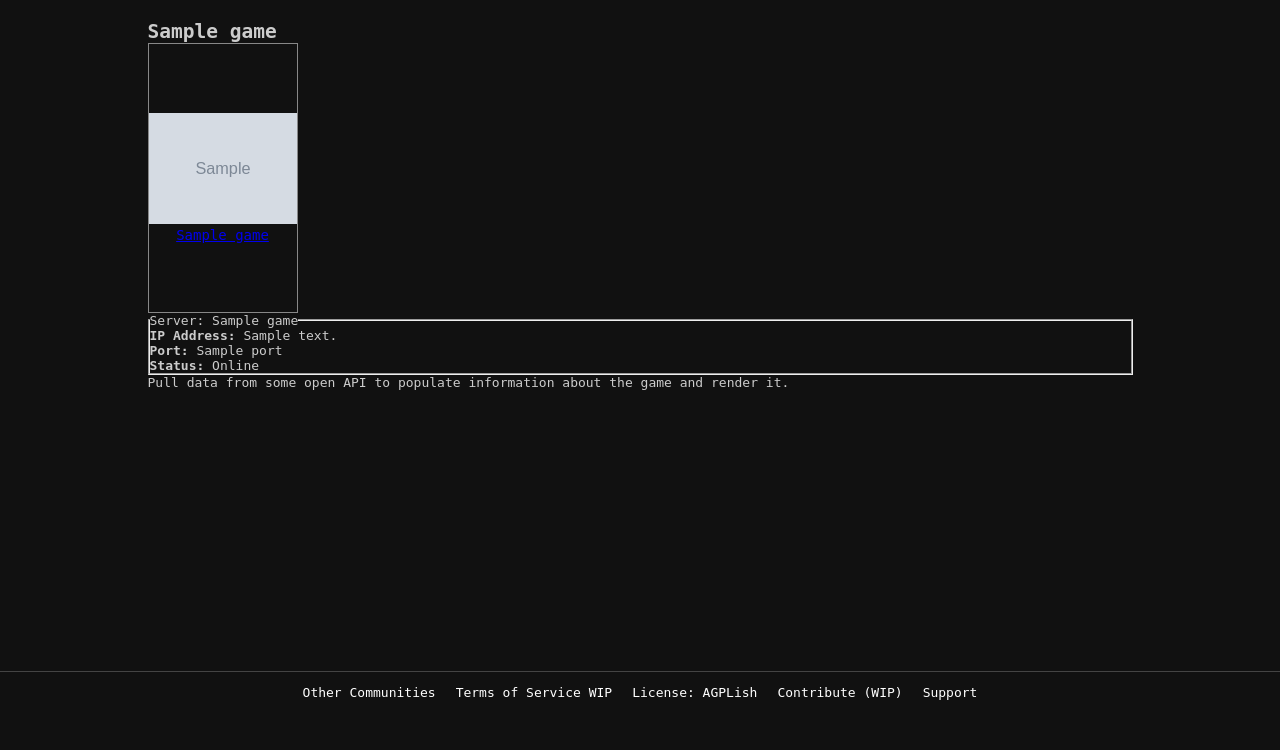
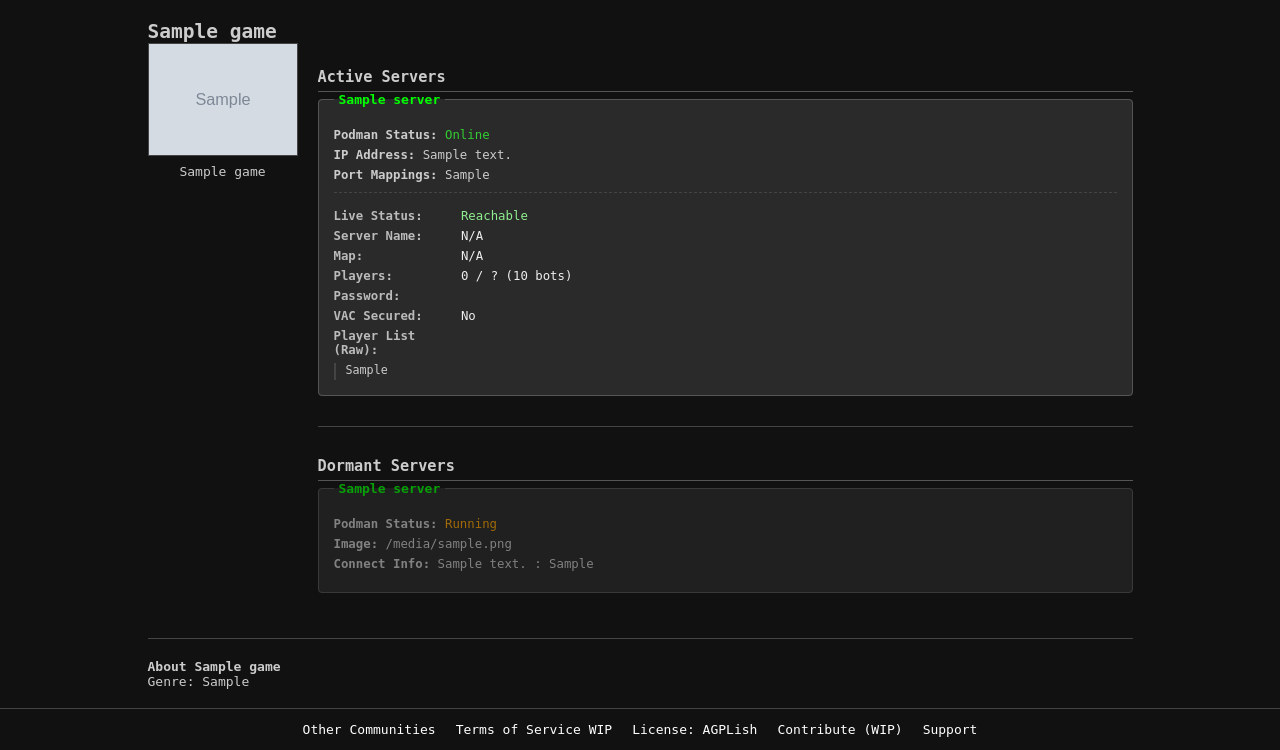
Before and after one commit to prdes/GameServerSupervisor, a Django app: template webpanel/templates/webpanel/game_detail.html in a window 1280 px wide. Shown: the part 87-837 px from the top of the page. Before the commit the page ends 787 px from the top, so only its background shows below. Run offline with Django 5.2, Linux system fonts and the light colour scheme; tables that the repository leaves empty hold one stand-in row (values such as "Sample post"); the template is opened without the code that fills it: values that come from a table or form of the project are taken from there, most other values are stand-ins (such as "Sample title", 1, 10 or a date in 2020); grey boxes marked "Sample" are stand-in pictures.

Commit message:
Crackhead Programming be like
I am ashamed of what i have done but I got hl2dm to render properly
with the gamestats and everything. It's for the best as it made me
realize some of the things im not accounting for

Signed-off-by: Pratyush Desai <pratyush.desai@liberta.casa>

```diff
--- a/webpanel/models.py
+++ b/webpanel/models.py
@@ -8,6 +8,13 @@
     name = models.CharField(max_length=100)
     genre = models.CharField(max_length=50, blank=True, null=True)
     thumbnail = models.ImageField(upload_to='game_thumbnails/', null=True, blank=True)
+    query_protocol=models.CharField(max_length=20, null=True)
+    default_query_port_key = models.CharField(
+        max_length=20,
+        blank=True,
+        null=True,
+        help_text="Default key (e.g., '27015/udp' or '27910') used for status queries within the Server's port mappings."
+    )
 
     def __str__(self) -> str:
         return self.name
--- a/webpanel/templates/webpanel/game_detail.html
+++ b/webpanel/templates/webpanel/game_detail.html
@@ -5,32 +5,193 @@
 {% block content %}
 <h2>{{ game.name }}</h2>
 
+{# --- Add the CSS from previous example for .server-box etc. --- #}
+<style>
+    .server-box {
+        border: 1px solid #555;
+        padding: 15px;
+        margin-bottom: 15px;
+        background-color: #2a2a2a;
+        border-radius: 4px;
+    }
+
+    .server-box legend {
+        font-weight: bold;
+        color: #0f0;
+        /* Lime green */
+        padding: 0 5px;
+    }
+
+    .server-details p {
+        margin: 6px 0;
+        font-size: 0.95em;
+    }
+
+    .live-stats {
+        margin-top: 10px;
+        padding-top: 10px;
+        border-top: 1px dashed #444;
+        color: #eee;
+    }
+
+    .live-stats strong {
+        color: #bbb;
+        width: 120px;
+        display: inline-block;
+    }
+
+    /* Align labels */
+    .player-list {
+        list-style: none;
+        padding-left: 15px;
+        font-size: 0.9em;
+        color: #ccc;
+        max-height: 150px;
+        overflow-y: auto;
+        margin-top: 5px;
+        border-left: 2px solid #444;
+        padding-left: 10px;
+    }
+
+    .player-list li {
+        margin-bottom: 3px;
+    }
+
+    .error-msg {
+        color: #ff8888;
+        font-style: italic;
+        font-size: 0.9em;
+    }
+
+    .game-thumbnail {
+        float: left;
+        margin-right: 20px;
+        margin-bottom: 20px;
+        width: 150px;
+        text-align: center;
+    }
+
+    .server-lists {
+        overflow: hidden;
+    }
+
+    .clear-float {
+        clear: both;
+    }
+
+    h3 {
+        margin-top: 25px;
+        color: #ccc;
+        border-bottom: 1px solid #555;
+        padding-bottom: 5px;
+    }
+
+    hr.section-divider {
+        margin: 30px 0;
+        border: 0;
+        border-top: 1px solid #444;
+    }
+</style>
 
 <div class="game-detail">
-        <div class="game-box" style="width: 150px; text-align: center;">
-            <a href="{% url 'game_detail' game.name %}">
-                <img src="{{ game.thumbnail.url }}" alt="{{ game.name }}" style="width: 100%; height: auto;">
-                <p>{{ game.name }}</p>
-            </a>
+    <div class="game-thumbnail">
+        {% if game.thumbnail %}
+        <img src="{{ game.thumbnail.url }}" alt="{{ game.name }}"
+            style="width: 100%; height: auto; border: 1px solid #444;">
+        {% else %}
+        <div
+            style="width: 150px; height: 200px; background-color: #333; display: flex; align-items: center; justify-content: center; color: #888; border: 1px solid #444;">
+            No Thumbnail</div>
+        {% endif %}
+        <p style="margin-top: 5px;">{{ game.name }}</p>
     </div>
-        <div class="active-servers">
+
+    <div class="server-lists">
+        <h3>Active Servers</h3>
         {% if active_servers %}
         {% for server in active_servers %}
+        {# --- CORRECTED FIELDSET FOR ACTIVE SERVERS --- #}
         <fieldset class="server-box">
-                    <legend>Server: {{ game.name }}</legend>
+            <legend>{{ server.name }}</legend>
             <div class="server-details">
-                        <p><strong>IP Address:</strong> {{ server.ip_address }}</p>
-                        <p><strong>Port:</strong> {{ server.port }}</p>
-                        <p><strong>Status:</strong> Online</p>
+                <p><strong>Podman Status:</strong> <span style="color: limegreen;">Online</span></p>
+                <p><strong>IP Address:</strong> {{ server.ip_address|default:"N/A" }}</p>
+                <p><strong>Port Mappings:</strong> {{ server.get_ports_display }}</p>
+                {# --- Live Stats Section (Checks Game Model Config & Query Result) --- #}
+                <div class="live-stats">
+                    {# Check if query succeeded and returned data #}
+                    {% if server.live_stats %}
+                    <p><strong>Live Status:</strong> <span style="color: lightgreen;">Reachable</span></p>
+                    {# Display common stats using consistent keys from the dictionary #}
+                    <p><strong>Server Name:</strong> {{ server.live_stats.server_name|default:"N/A" }}</p>
+                    <p><strong>Map:</strong> {{ server.live_stats.map_name|default:"N/A" }}</p>
+                    <p>
+                        <strong>Players:</strong>
+                        {{ server.live_stats.current_players|default:"0" }} /
+                            {{ server.live_stats.max_players|default:"?" }}
+                        {% if server.live_stats.bots is not None %} ({{ server.live_stats.bots }} bots){% endif %}
+                    </p>
+                    <p>
+                        <strong>Password:</strong>
+                        {% if server.live_stats.password_protected %}<span style="color: orange;">Yes</span>{% else
+                        %}No{% endif %}
+                    </p>
+                    {% if server.live_stats.vac_enabled is not None %}
+                    <p><strong>VAC Secured:</strong> {% if server.live_stats.vac_enabled %}Yes{% else %}No{% endif %}
+                    </p>
+                    {% endif %}
+                    {% if server.live_stats.players_list %} {# Raw list, e.g. from Q2 #}
+                    <p><strong>Player List (Raw):</strong></p>
+                    <ul class="player-list">
+                        {% for player_line in server.live_stats.players_list %}<li>{{ player_line }}</li>{% empty %}<li>
+                        </li>{% endfor %}
+                    </ul>
+                    {% endif %}
+
+                    {# Check if query was configured for this game (in Game model) but failed #}
+                    {% elif server.game.query_protocol != 'none' and server.game.default_query_port_key %}
+                    <p class="error-msg"><strong>Live Status:</strong> Unreachable (Timeout or Error)</p>
+                    {# Query was not configured for this game in the Game model #}
+                    {% else %}
+                    <p><em>(Live query not configured for {{ server.game.name }})</em></p>
+                    {% endif %}
+                </div>
+                {# --- End Live Stats Section --- #}
+            </div>
+        </fieldset>
+        {# --- END CORRECTED FIELDSET --- #}
+        {% endfor %}
+        {% else %}
+        <p>No active servers found for this game.</p>
+        {% endif %}
+
+        <hr class="section-divider"> {# Use HR for clearer separation #}
+
+        <h3>Dormant Servers</h3>
+        {% if dormant_servers %}
+        {% for server in dormant_servers %}
+        <fieldset class="server-box" style="opacity: 0.6;">
+            <legend>{{ server.name }}</legend>
+            <div class="server-details">
+                <p><strong>Podman Status:</strong> <span style="color: orange;">{{ server.status|title }}</span></p>
+                <p><strong>Image:</strong> {{ server.image }}</p>
+                <p><strong>Connect Info:</strong> {{ server.ip_address|default:"N/A" }} : {{ server.get_ports_display }}
+                </p>
             </div>
         </fieldset>
         {% endfor %}
         {% else %}
-                <p>No active servers found for this game.</p>
+        <p>No dormant servers found for this game.</p>
         {% endif %}
-        </div>
-        <div class="game-info">
-            <p>Pull data from some open API to populate information about the game and render it.</p>
+
+    </div> {# End server-lists #}
+
+    <div class="clear-float"></div> {# Clear float #}
+
+    <div class="game-info" style="margin-top: 30px; padding-top: 20px; border-top: 1px solid #444;">
+        <h4>About {{ game.name }}</h4>
+        <p>Genre: {{ game.genre|default:"N/A" }}</p>
+        {# TODO: Pull more data #}
     </div>
 </div>
 {% endblock %}
```
Also changed, not shown: webpanel/utils.py (added, +11 -0 lines), webpanel/views.py (+81 -8 lines), webpanel/migrations/0014_server_query_protocol.py (added), webpanel/migrations/0015_remove_server_query_protocol_game_query_protocol.py (added), webpanel/migrations/0016_game_default_query_port_key.py (added). Lines whose indentation alone changed are shown as unchanged.
